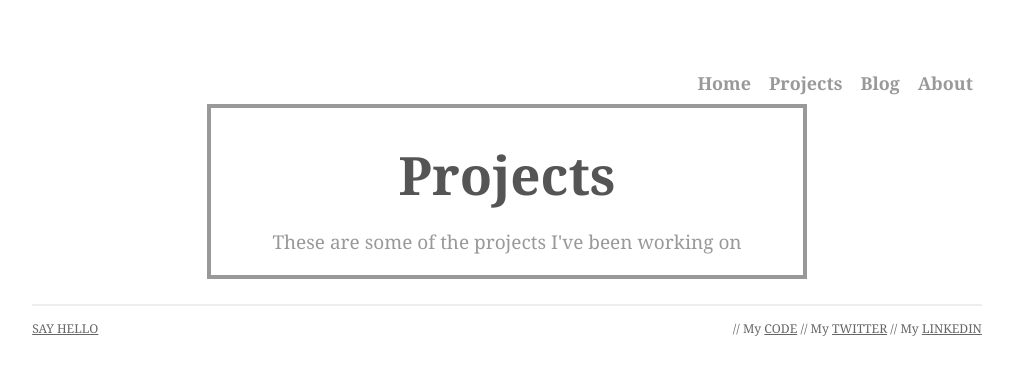
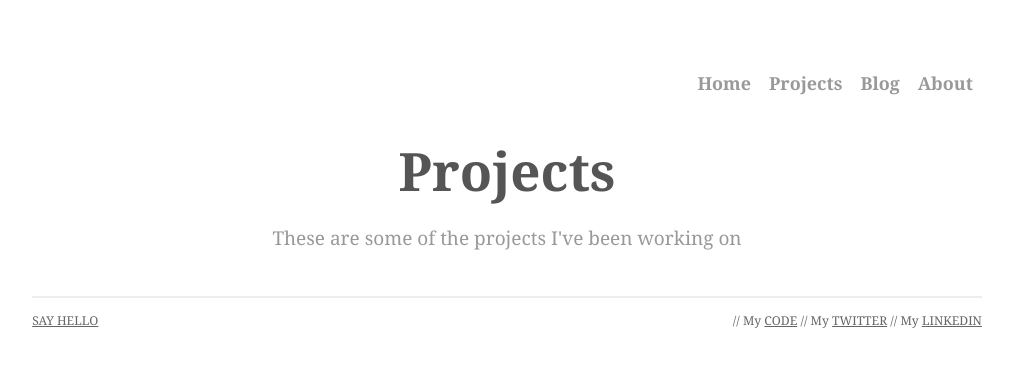
Before and after one commit to daudballing/daudballing.github.io, a Jekyll site: the page built from projects/index.html, in a window 1280 px wide. Shown: the top 375 px of the page, without its empty margins (133-1146 px from the left). Built offline with Jekyll 4.4.1, drawn with Linux system fonts in a browser that asks for light colours; Markdown is read by kramdown in place of the engine named in the settings.

Commit message:
Removing border on Project page

```diff
--- a/projects/index.html
+++ b/projects/index.html
@@ -2,7 +2,7 @@
 layout: default
 title: Projects
 ---
-<div class="intro border">
+<div class="intro">
 	<h1>Projects</h1>
 	<p>These are some of the projects I've been working on</p>
 </div>
```
